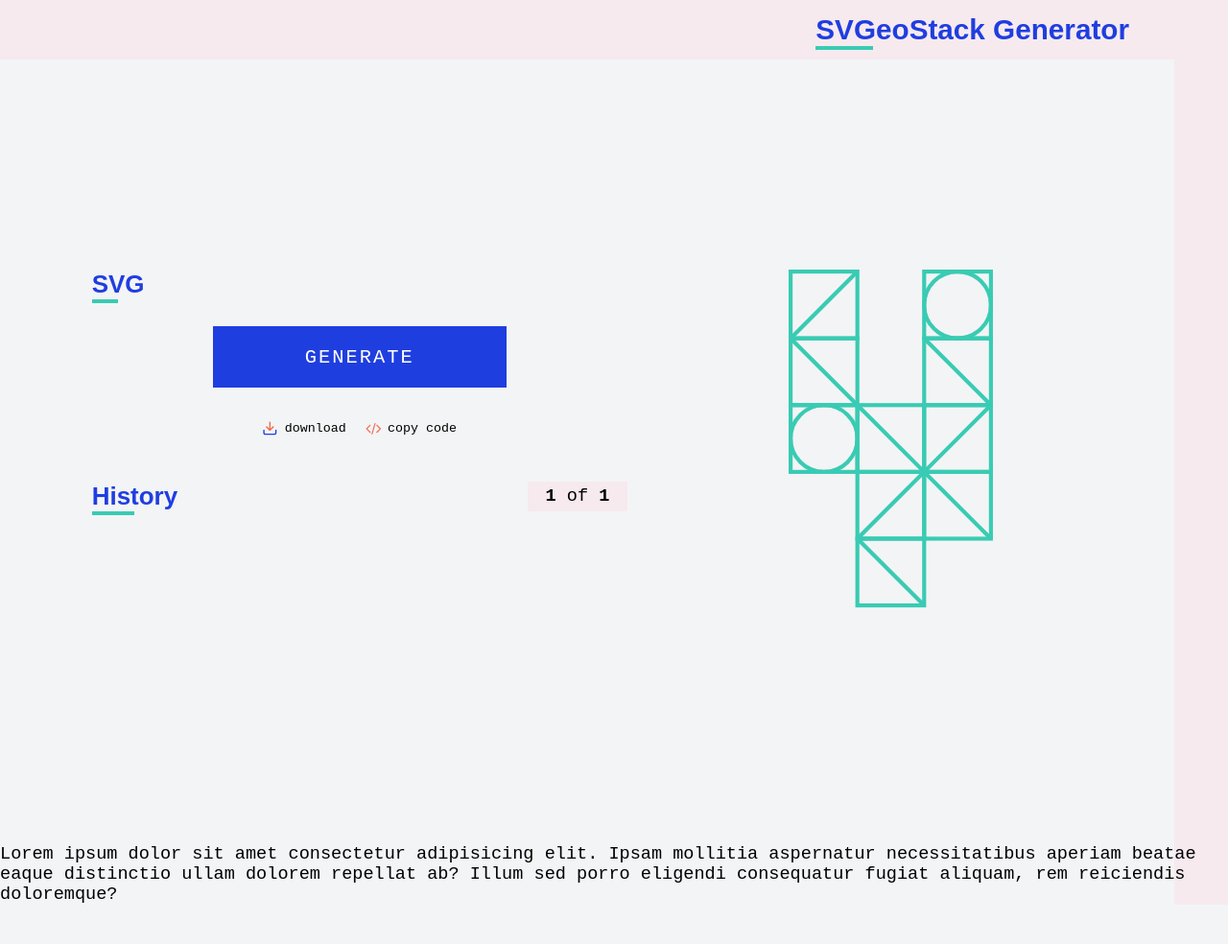
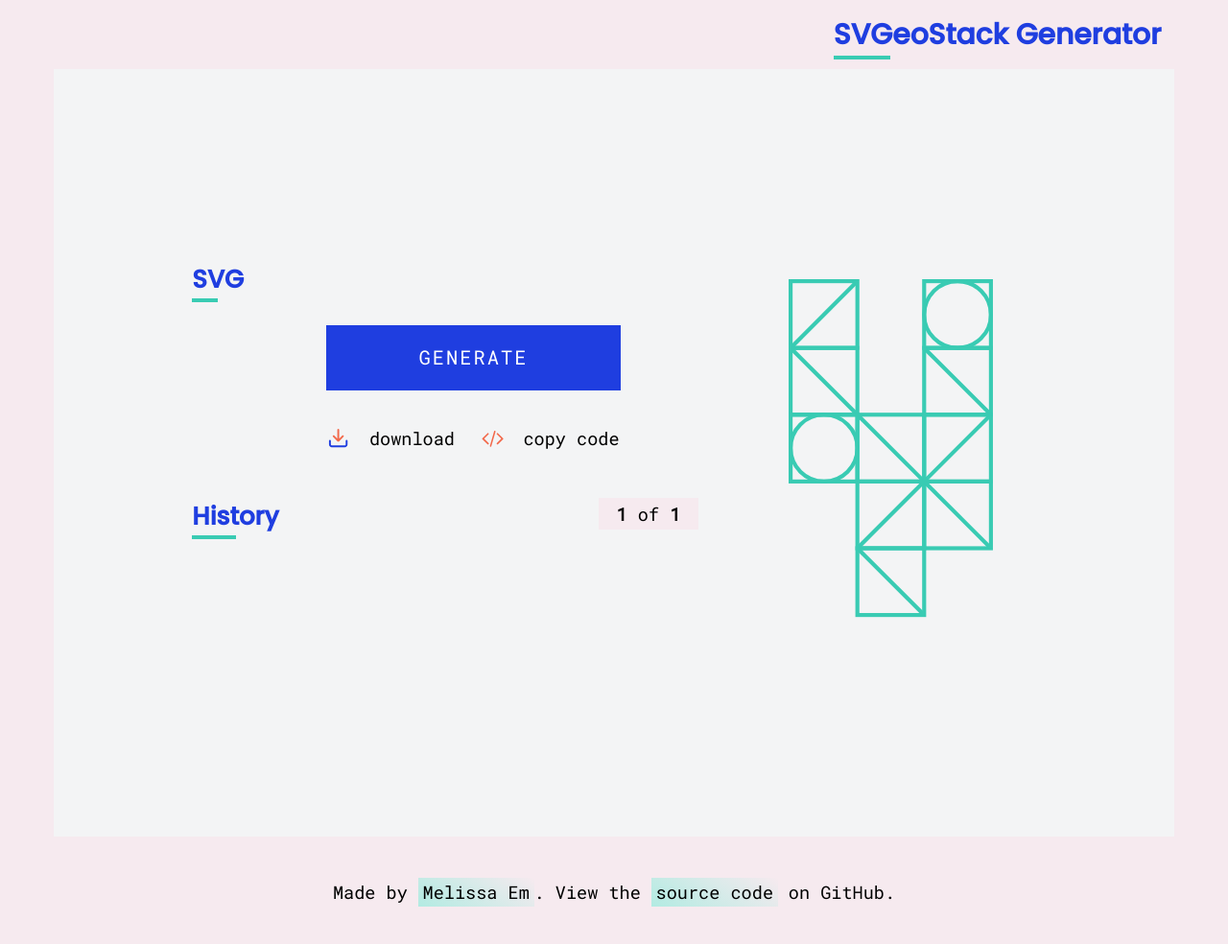
Before and after one commit to meowwwls/svgeostack, a website built with Parcel: page src/index.html in a window 1280 px wide. Shown: the whole page at 96% size. Before the commit the page ends 943 px from the top, so only its background shows below. Built offline with nearby package versions, Linux system fonts and the light colour scheme.

Commit message:
Fix styles on large screens

```diff
--- a/src/index.html
+++ b/src/index.html
@@ -4,8 +4,23 @@
 	<meta charset="UTF-8">
 	<meta name="viewport" content="width=device-width, initial-scale=1.0">
 	<meta http-equiv="X-UA-Compatible" content="ie=edge">
-  <title>Document</title>
+	<meta name="description" content="Randomly generated geometric stacked SVGs">
+	<title>SVGeoStack Generator</title>
+	<link rel="icon" type="image/png" href="./assets/favicon.png">
+	<link rel="mask-icon" href="./assets/favicon-mask.svg" color="#1f3ee0">
+	<link rel="icon" type="image/svg+xml" href="./assets/favicon.svg">
+	<meta property="og:title" content="SVGeoStack Generator">
+	<meta property="og:url" content="https://svgeostack.netlify.com/">
+	<meta property="og:type" content="website">
+	<meta name="twitter:card" content="summary" />
+	<meta name="twitter:creator" content="@meowwwls" />
+	<meta name="twitter:site" content="@meowwwls" />
+	<meta name="twitter:title" content="SVGeoStack Generator" />
+	<meta name="twitter:description" content="Randomly generated geometric stacked SVGs" />
+	<link href="https://fonts.googleapis.com/css?family=Poppins:500|Roboto+Mono" rel="stylesheet">
+
 </head>
+
 <body>
 	<header class="site-header">
 		<h1 class="h --l">SVGeoStack Generator</h1>
@@ -19,15 +34,21 @@
 				</h2>
 				<button class="js-generate svg__generate new" aria-label="generate new SVG">Generate</button>
 				<div class="svg__current">
-				<button class="js-dl svg__current-btn" aria-label="download current SVG"><svg width="100" height="100" id="icon-download" class="icon" viewBox="0 0 24 24" aria-hidden="true">
+					<button class="js-dl svg__current-btn" aria-label="download current SVG">
+						<svg width="100" height="100" id="icon-download" class="icon" viewBox="0 0 24 24" aria-hidden="true">
 							<title>download</title>
-  <path  class="download-bottom" d="M21 14c-0.6 0-1 0.4-1 1v4c0 0.6-0.4 1-1 1h-14c-0.6 0-1-0.4-1-1v-4c0-0.6-0.4-1-1-1s-1 0.4-1 1v4c0 1.7 1.3 3 3 3h14c1.7 0 3-1.3 3-3v-4c0-0.6-0.4-1-1-1z"></path>
+							<path class="download-bottom" d="M21 14c-0.6 0-1 0.4-1 1v4c0 0.6-0.4 1-1 1h-14c-0.6 0-1-0.4-1-1v-4c0-0.6-0.4-1-1-1s-1 0.4-1 1v4c0 1.7 1.3 3 3 3h14c1.7 0 3-1.3 3-3v-4c0-0.6-0.4-1-1-1z"></path>
 							<path class="download-top" d="M11.3 15.7c0.1 0.1 0.2 0.2 0.3 0.2 0.1 0.1 0.3 0.1 0.4 0.1s0.3 0 0.4-0.1c0.1-0.1 0.2-0.1 0.3-0.2l5-5c0.4-0.4 0.4-1 0-1.4s-1-0.4-1.4 0l-3.3 3.3v-9.6c0-0.6-0.4-1-1-1s-1 0.4-1 1v9.6l-3.3-3.3c-0.4-0.4-1-0.4-1.4 0s-0.4 1 0 1.4l5 5z"></path>
-</svg><span class="btn__text">download</span></button>
-				<button class="js-copy svg__current-btn" data-clipboard-target="#svg-code" aria-label="copy markup for current SVG"><svg width="100" height="100" id="icon-code" class="icon" viewBox="0 0 30 28" aria-hidden="true">
+						</svg>
+						<span class="btn__text">download</span>
+					</button>
+					<button class="js-copy svg__current-btn" data-clipboard-target="#svg-code" aria-label="copy markup for current SVG">
+						<svg width="100" height="100" id="icon-code" class="icon" viewBox="0 0 30 28" aria-hidden="true">
 							<title>code</title>
 							<path d="M9.641 21.859l-0.781 0.781c-0.203 0.203-0.516 0.203-0.719 0l-7.281-7.281c-0.203-0.203-0.203-0.516 0-0.719l7.281-7.281c0.203-0.203 0.516-0.203 0.719 0l0.781 0.781c0.203 0.203 0.203 0.516 0 0.719l-6.141 6.141 6.141 6.141c0.203 0.203 0.203 0.516 0 0.719zM18.875 5.187l-5.828 20.172c-0.078 0.266-0.359 0.422-0.609 0.344l-0.969-0.266c-0.266-0.078-0.422-0.359-0.344-0.625l5.828-20.172c0.078-0.266 0.359-0.422 0.609-0.344l0.969 0.266c0.266 0.078 0.422 0.359 0.344 0.625zM29.141 15.359l-7.281 7.281c-0.203 0.203-0.516 0.203-0.719 0l-0.781-0.781c-0.203-0.203-0.203-0.516 0-0.719l6.141-6.141-6.141-6.141c-0.203-0.203-0.203-0.516 0-0.719l0.781-0.781c0.203-0.203 0.516-0.203 0.719 0l7.281 7.281c0.203 0.203 0.203 0.516 0 0.719z"></path>
-</svg><span class="js-code btn__text">copy code</span></button>
+						</svg>
+						<span class="js-code btn__text">copy code</span>
+					</button>
 
 				</div>
 			</section>
@@ -37,21 +58,28 @@
 					<h2 class="h --m">
 						History
 					</h2>
-				<p class="js-history history__state"><strong>1</strong> of <strong>1</strong></p>
+					<p class="js-history history__state">
+						<strong>1</strong> of
+						<strong>1</strong>
+					</p>
 				</header>
 				<button class="js-prev hist__btn hist__btn-prev u-hidden" aria-label="previous svg in history">
 					<span class="btn__text">
 						prev
 					</span>
 				</button>
-			<button class="js-next hist__btn hist__btn-next u-hidden" aria-label="next svg in history"><span class="btn__text">
+				<button class="js-next hist__btn hist__btn-next u-hidden" aria-label="next svg in history">
+					<span class="btn__text">
 						next
-    </span></button>
+					</span>
+				</button>
 			</section>
 		</div>
 	</main>
 	<footer class="site-footer">
-  <p>Lorem ipsum dolor sit amet consectetur adipisicing elit. Ipsam mollitia aspernatur necessitatibus aperiam beatae eaque distinctio ullam dolorem repellat ab? Illum sed porro eligendi consequatur fugiat aliquam, rem reiciendis doloremque?</p>
+		<p>Made by
+			<a href="https://twitter.com/meowwwls" class="site-footer__link">Melissa Em</a>. View the
+			<a href="https://github.com/meowwwls/markup-link-harvester" class="site-footer__link">source code</a> on GitHub.</p>
 	</footer>
 	<!-- hidden input to grab value of svg -->
 	<input type="text" id="svg-code" class="sr-only" tabindex="-1" aria-hidden="true">
--- a/src/scss/_buttons.scss
+++ b/src/scss/_buttons.scss
@@ -1,5 +1,5 @@
 button {
-  font-family: inherit;
+  font: inherit;
   padding: 1em 2em;
   box-shadow: none;
   outline: none;
--- a/src/scss/_controls.scss
+++ b/src/scss/_controls.scss
@@ -7,6 +7,7 @@
 
   @media screen and (min-width: $bk) {
     margin: 0 0 $mb;
+    flex-grow: 2;
   }
 }
 
@@ -42,6 +43,6 @@
   background-color: $accent2-lt;
 
   @media screen and (min-width: $bk) {
-    margin: 0 0 0 auto;
+    margin: 0 10% 0 auto;
   }
 }
--- a/src/scss/_globals.scss
+++ b/src/scss/_globals.scss
@@ -19,56 +19,27 @@
 
 :root {
   font-size: calc(1rem + 0.2vw);
+
+  @media screen and (min-width: 2000px) {
+    font-size: calc(1rem + 1vw);
+  }
 }
 
 html {
   height: 100%;
+  background-color: $accent2-lt;
+
+  @media screen and (min-width: $bk) {
+    padding: 0 3rem;
+  }
 }
 
 body {
+  display: flex;
+  flex-direction: column;
   position: relative;
   min-height: 100%;
   margin: 0;
   background-color: $cement;
   font-family: 'Roboto Mono', monospace;
-
-  &::before {
-    @include pse($left: auto, $height: $bar-w);
-    right: 0;
-
-    background-color: $accent2-lt;
-    z-index: -1;
-
-    @media screen and (min-width: $bk) {
-      height: 100%;
-      width: $bar-w;
-    }
-  }
 }
-
-// HEADINGS
-
-.h {
-  margin-top: 0;
-  margin-bottom: $mb;
-  // padding-bottom: $ul-h / 2;
-  color: $accent;
-  position: relative;
-  max-width: max-content;
-  text-align: left;
-  font-family: 'Poppins', sans-serif;
-
-  &::before {
-    @include pse($width: 50%, $height: $ul-h, $top: auto);
-    bottom: -$ul-h;
-    background-color: $prim;
-  }
-
-  &.--l {
-    font-size: 1.6em;
-  }
-
-  &.--m {
-    font-size: 1.4em;
-  }
-}
--- a/src/scss/_main.scss
+++ b/src/scss/_main.scss
@@ -1,8 +1,12 @@
 main {
-  min-height: 100vh;
-  max-width: 1200px;
-  margin: auto;
   padding: 0 1.5rem;
+  min-height: 80vh;
+  display: flex;
+  flex: 1 1 0;
+  align-self: center;
+  justify-content: center;
+  flex-direction: column;
+  background-color: $cement;
 
   > * {
     display: flex;
@@ -10,11 +14,11 @@ main {
   }
 
   @media screen and (min-width: $bk) {
-    display: flex;
     flex-direction: row-reverse;
     align-items: center;
-    justify-content: center;
-    padding-left: $bar-w;
+    justify-content: space-between;
+    width: 80%;
+    min-height: 100vh;
 
     > * {
       margin-bottom: 0;
--- /dev/null
+++ b/src/scss/_sitefooter.scss
@@ -0,0 +1,22 @@
+.site-footer {
+  background-color: $accent2-lt;
+  padding: 1.5em;
+  text-align: center;
+}
+
+.site-footer__link {
+  padding: 0.15em 0.25em;
+  background-image: linear-gradient(35deg, lighten($prim, 30%), transparent);
+  color: #000;
+  text-decoration: none;
+  background-repeat: no-repeat;
+  transition: all 300ms ease-in-out;
+
+  &:hover {
+    background-color: $accent2;
+  }
+
+  &:focus {
+    box-shadow: inset 0 0 0 3px $accent2;
+  }
+}
--- a/src/scss/_siteheader.scss
+++ b/src/scss/_siteheader.scss
@@ -8,7 +8,7 @@
   }
 
   .h {
-    margin: 0 $bar-w 0 auto;
+    margin: 0 0 0 auto;
 
     &::before {
       width: 2em;
--- a/src/scss/_vars.scss
+++ b/src/scss/_vars.scss
@@ -9,7 +9,7 @@ $ul-h: 0.15em;
 $bar-w: 3em;
 $mb: 1.5rem;
 
-$bk: 45em;
+$bk: 50em;
 
 // TRANSFORMS
 $btn-a: translateY(2px);
--- a/src/scss/styles.scss
+++ b/src/scss/styles.scss
@@ -3,6 +3,7 @@
 @import 'globals';
 @import 'headings';
 @import 'siteheader';
+@import 'sitefooter';
 @import 'main'; // main section
 @import 'iconbase';
 @import 'buttons';
```
Also changed, not shown: src/assets/favicon-mask.svg (added), src/assets/favicon.png (added), src/assets/favicon.svg (added). Lines whose indentation alone changed are shown as unchanged.
